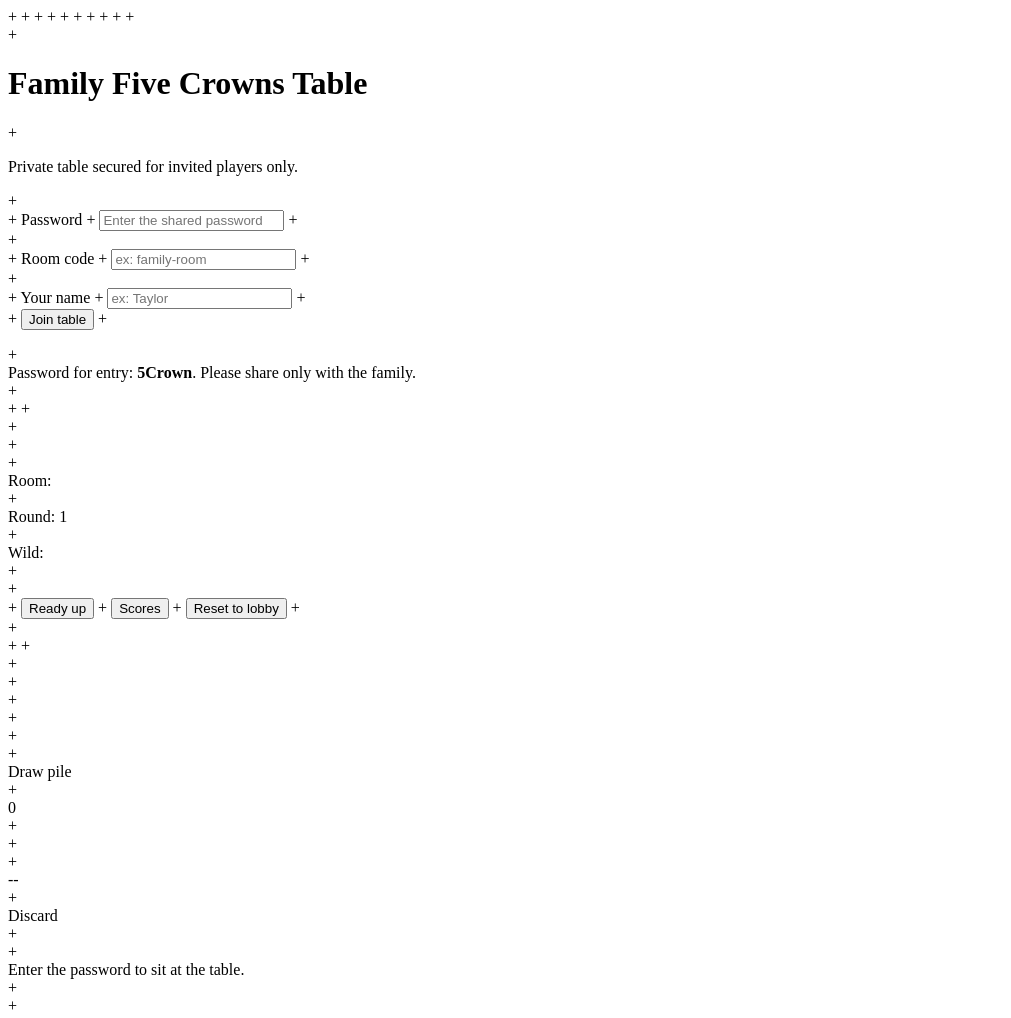
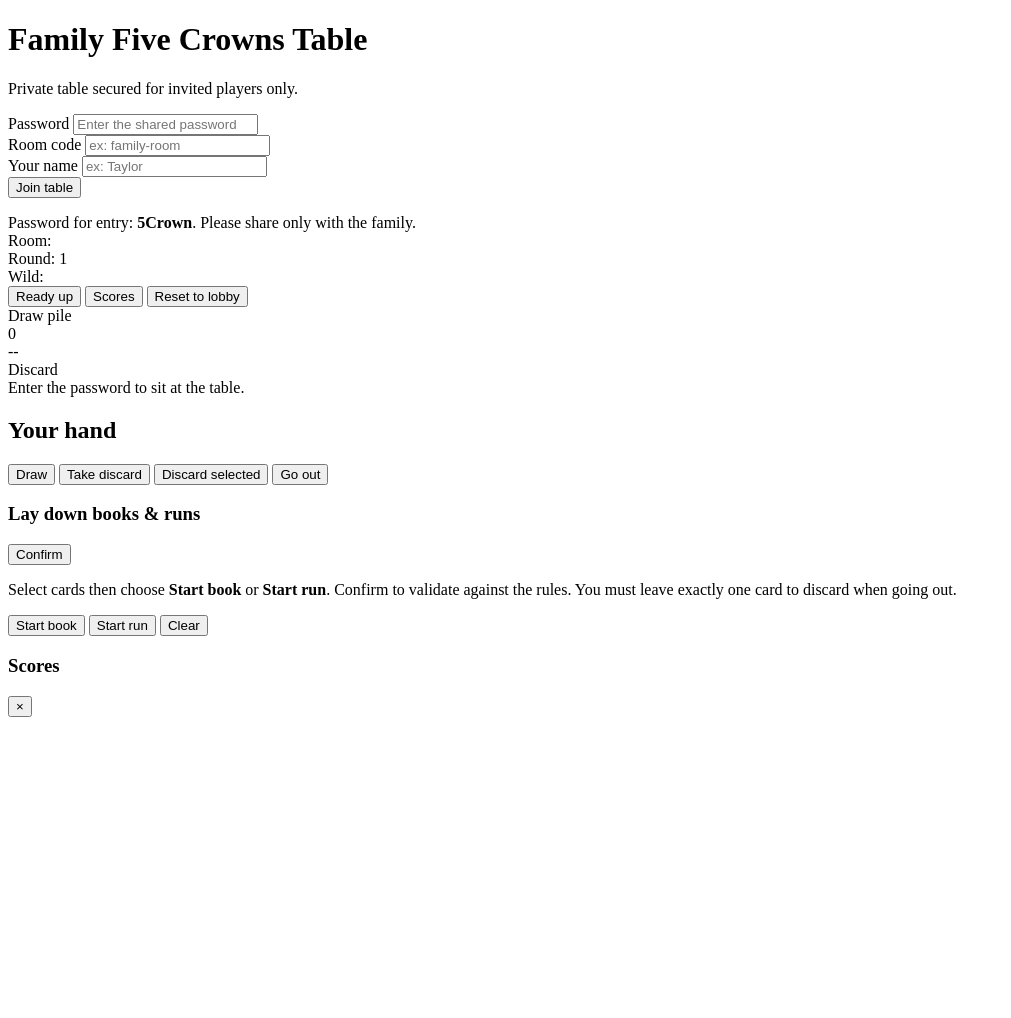
Before and after one commit to Spencerst11/crowngame, a website: page public/index.html in a window 1280 px wide. Shown: the top 1018 px of the page, without its empty margins (0-1011 px from the left). After the commit the page ends 800 px from the top, so only its background shows below. Drawn offline with nearby package versions, Linux system fonts and the light colour scheme; no server answers.

Commit message:
Update index.html

```diff
--- a/public/index.html
+++ b/public/index.html
@@ -1,102 +1,102 @@
-+<!DOCTYPE html>
-+<html lang="en">
-+<head>
-+  <meta charset="UTF-8" />
-+  <meta name="viewport" content="width=device-width, initial-scale=1.0" />
-+  <title>Crown Game Family Table</title>
-+  <link rel="stylesheet" href="style.css" />
-+</head>
-+<body>
-+  <div id="entry-screen" class="panel">
-+    <h1>Family Five Crowns Table</h1>
-+    <p class="muted">Private table secured for invited players only.</p>
-+    <div class="form-row">
-+      <label>Password</label>
-+      <input id="password" type="password" placeholder="Enter the shared password" />
-+    </div>
-+    <div class="form-row">
-+      <label>Room code</label>
-+      <input id="room" type="text" placeholder="ex: family-room" />
-+    </div>
-+    <div class="form-row">
-+      <label>Your name</label>
-+      <input id="name" type="text" placeholder="ex: Taylor" />
-+    </div>
-+    <button id="join-btn">Join table</button>
-+    <p id="entry-error" class="error"></p>
-+    <div class="note">Password for entry: <strong>5Crown</strong>. Please share only with the family.</div>
-+  </div>
-+
-+  <div id="game" class="hidden">
-+    <header class="top-bar">
-+      <div>
-+        <div class="tag">Room: <span id="room-label"></span></div>
-+        <div class="tag">Round: <span id="round-label">1</span></div>
-+        <div class="tag">Wild: <span id="wild-label"></span></div>
-+      </div>
-+      <div class="top-actions">
-+        <button id="ready-btn">Ready up</button>
-+        <button id="score-btn">Scores</button>
-+        <button id="reset-btn" class="ghost">Reset to lobby</button>
-+      </div>
-+    </header>
-+
-+    <main class="table-zone">
-+      <div class="light-overlay"></div>
-+      <div id="players" class="players"></div>
-+      <div class="table-circle">
-+        <div class="pile" id="draw-pile">
-+          <div class="card back"></div>
-+          <div class="pile-label">Draw pile</div>
-+          <div class="count" id="draw-count">0</div>
-+        </div>
-+        <div class="pile" id="discard-pile">
-+          <div class="card" id="discard-card">--</div>
-+          <div class="pile-label">Discard</div>
-+        </div>
-+        <div class="status" id="status-text"></div>
-+      </div>
-+    </main>
-+
-+    <section class="hand-panel">
-+      <div class="hand-header">
-+        <h2>Your hand</h2>
-+        <div class="hand-actions">
-+          <button id="draw-card">Draw</button>
-+          <button id="pickup-discard">Take discard</button>
-+          <button id="discard-selected" class="ghost">Discard selected</button>
-+          <button id="go-out">Go out</button>
-+        </div>
-+      </div>
-+      <div id="hand" class="hand"></div>
-+      <div class="meld-builder">
-+        <div class="builder-header">
-+          <h3>Lay down books & runs</h3>
-+          <button id="confirm-melds" class="primary">Confirm</button>
-+        </div>
-+        <p class="muted">Select cards then choose <strong>Start book</strong> or <strong>Start run</strong>. Confirm to validate against the rules. You must leave exactly one card to discard when going out.</p>
-+        <div class="builder-controls">
-+          <button id="start-book">Start book</button>
-+          <button id="start-run">Start run</button>
-+          <button id="clear-builder" class="ghost">Clear</button>
-+        </div>
-+        <div id="meld-preview" class="meld-preview"></div>
-+        <p id="meld-error" class="error"></p>
-+      </div>
-+    </section>
-+  </div>
-+
-+  <div id="scoreboard" class="modal hidden">
-+    <div class="modal-content">
-+      <div class="modal-header">
-+        <h3>Scores</h3>
-+        <button id="close-score">×</button>
-+      </div>
-+      <div id="score-body"></div>
-+    </div>
-+  </div>
-+
-+  <script src="https://cdn.socket.io/4.7.2/socket.io.min.js" integrity="sha384-Y0J6l9cJIlGTpZC5+y7WLTn7DkA3WhMHBMWk9YW7SWGf6KIMx/6oYvjWET6z5Ner" crossorigin="anonymous"></script>
-+  <script src="client.js"></script>
-+</body>
-+</html>
+<!DOCTYPE html>
+<html lang="en">
+<head>
+  <meta charset="UTF-8" />
+  <meta name="viewport" content="width=device-width, initial-scale=1.0" />
+  <title>Crown Game Family Table</title>
+  <link rel="stylesheet" href="style.css" />
+</head>
+<body>
+  <div id="entry-screen" class="panel">
+    <h1>Family Five Crowns Table</h1>
+    <p class="muted">Private table secured for invited players only.</p>
+    <div class="form-row">
+      <label>Password</label>
+      <input id="password" type="password" placeholder="Enter the shared password" />
+    </div>
+    <div class="form-row">
+      <label>Room code</label>
+      <input id="room" type="text" placeholder="ex: family-room" />
+    </div>
+    <div class="form-row">
+      <label>Your name</label>
+      <input id="name" type="text" placeholder="ex: Taylor" />
+    </div>
+    <button id="join-btn">Join table</button>
+    <p id="entry-error" class="error"></p>
+    <div class="note">Password for entry: <strong>5Crown</strong>. Please share only with the family.</div>
+  </div>
+
+  <div id="game" class="hidden">
+    <header class="top-bar">
+      <div>
+        <div class="tag">Room: <span id="room-label"></span></div>
+        <div class="tag">Round: <span id="round-label">1</span></div>
+        <div class="tag">Wild: <span id="wild-label"></span></div>
+      </div>
+      <div class="top-actions">
+        <button id="ready-btn">Ready up</button>
+        <button id="score-btn">Scores</button>
+        <button id="reset-btn" class="ghost">Reset to lobby</button>
+      </div>
+    </header>
+
+    <main class="table-zone">
+      <div class="light-overlay"></div>
+      <div id="players" class="players"></div>
+      <div class="table-circle">
+        <div class="pile" id="draw-pile">
+          <div class="card back"></div>
+          <div class="pile-label">Draw pile</div>
+          <div class="count" id="draw-count">0</div>
+        </div>
+        <div class="pile" id="discard-pile">
+          <div class="card" id="discard-card">--</div>
+          <div class="pile-label">Discard</div>
+        </div>
+        <div class="status" id="status-text"></div>
+      </div>
+    </main>
+
+    <section class="hand-panel">
+      <div class="hand-header">
+        <h2>Your hand</h2>
+        <div class="hand-actions">
+          <button id="draw-card">Draw</button>
+          <button id="pickup-discard">Take discard</button>
+          <button id="discard-selected" class="ghost">Discard selected</button>
+          <button id="go-out">Go out</button>
+        </div>
+      </div>
+      <div id="hand" class="hand"></div>
+      <div class="meld-builder">
+        <div class="builder-header">
+          <h3>Lay down books & runs</h3>
+          <button id="confirm-melds" class="primary">Confirm</button>
+        </div>
+        <p class="muted">Select cards then choose <strong>Start book</strong> or <strong>Start run</strong>. Confirm to validate against the rules. You must leave exactly one card to discard when going out.</p>
+        <div class="builder-controls">
+          <button id="start-book">Start book</button>
+          <button id="start-run">Start run</button>
+          <button id="clear-builder" class="ghost">Clear</button>
+        </div>
+        <div id="meld-preview" class="meld-preview"></div>
+        <p id="meld-error" class="error"></p>
+      </div>
+    </section>
+  </div>
+
+  <div id="scoreboard" class="modal hidden">
+    <div class="modal-content">
+      <div class="modal-header">
+        <h3>Scores</h3>
+        <button id="close-score">×</button>
+      </div>
+      <div id="score-body"></div>
+    </div>
+  </div>
+
+  <script src="https://cdn.socket.io/4.7.2/socket.io.min.js" integrity="sha384-Y0J6l9cJIlGTpZC5+y7WLTn7DkA3WhMHBMWk9YW7SWGf6KIMx/6oYvjWET6z5Ner" crossorigin="anonymous"></script>
+  <script src="client.js"></script>
+</body>
+</html>
```
